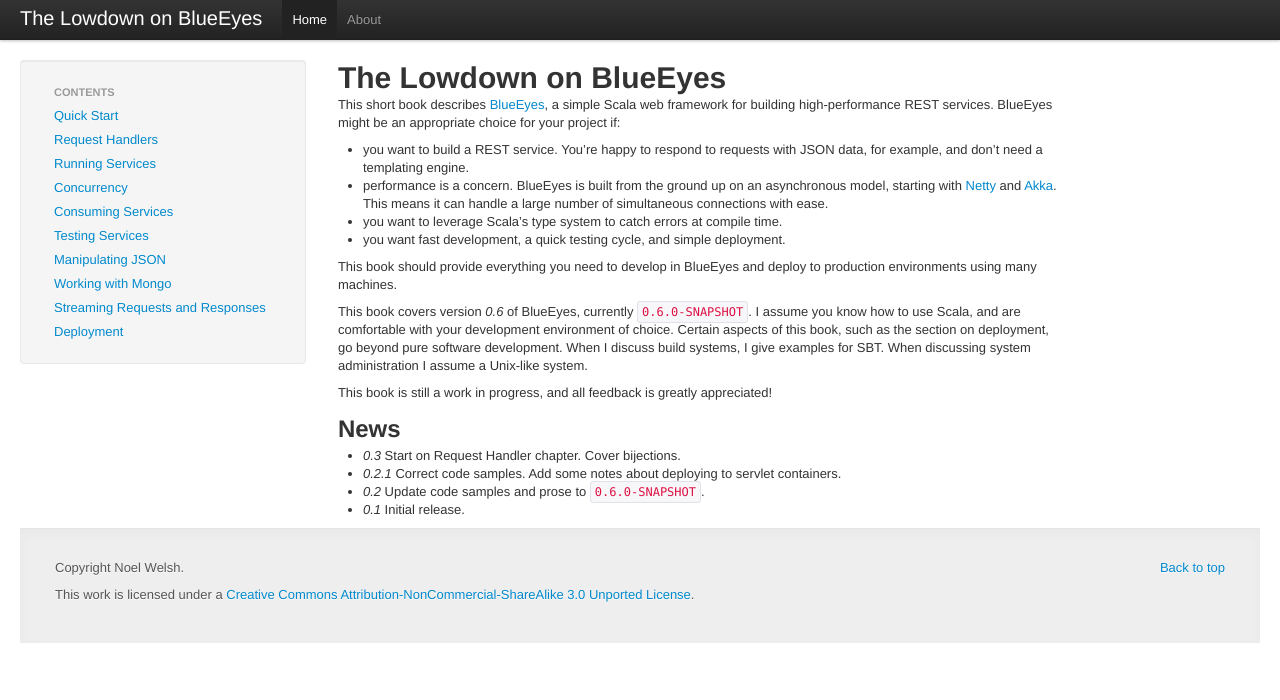
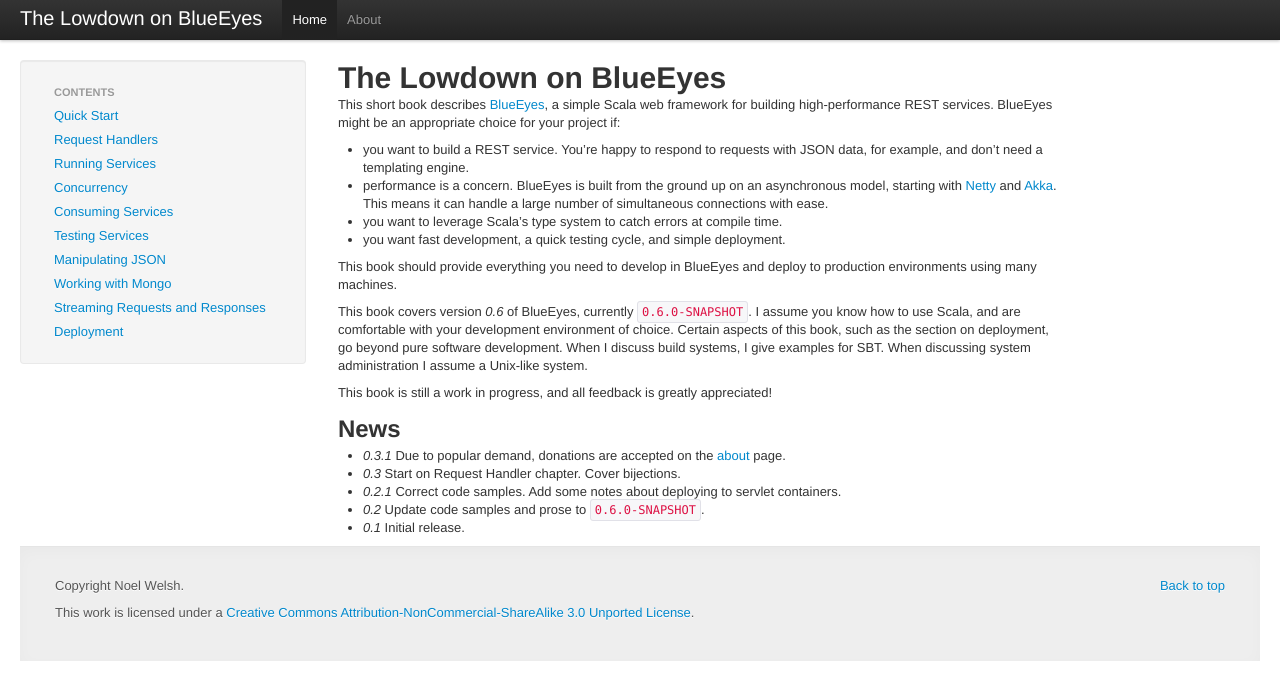
Before and after one commit to noelwelsh/making-eyes, a Jekyll site: the page built from index.markdown, in a window 1280 px wide. Shown: the top 700 px of the page. Built offline with Jekyll 4.4.1, drawn with Linux system fonts in a browser that asks for light colours.

Commit message:
Note that donations are supported

```diff
--- a/index.markdown
+++ b/index.markdown
@@ -18,6 +18,7 @@ This book is still a work in progress, and all feedback is greatly appreciated!
 
 ## News
 
+- *0.3.1* Due to popular demand, donations are accepted on the [about](about.html) page.
 - *0.3* Start on Request Handler chapter. Cover bijections.
 - *0.2.1* Correct code samples. Add some notes about deploying to servlet containers.
 - *0.2* Update code samples and prose to `0.6.0-SNAPSHOT`.
```
